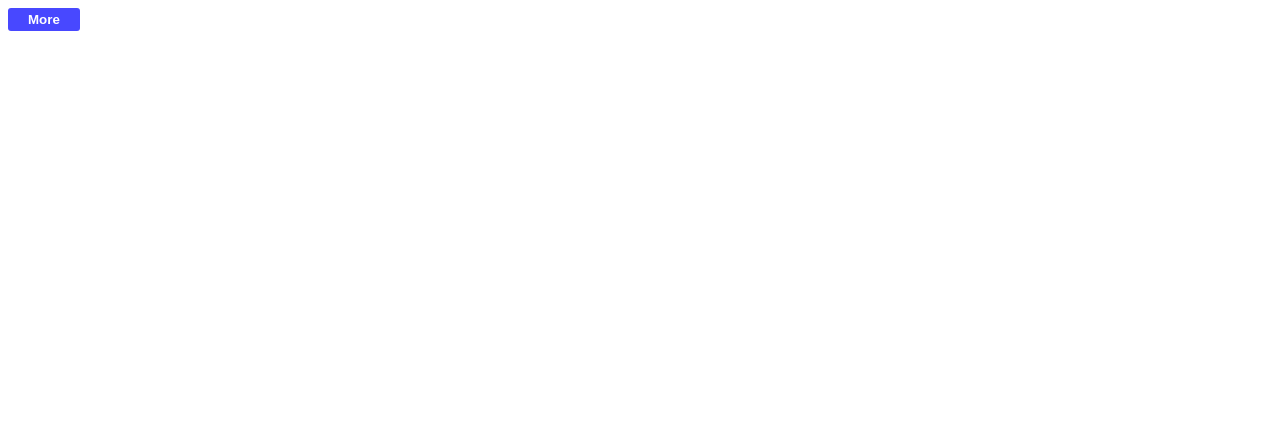
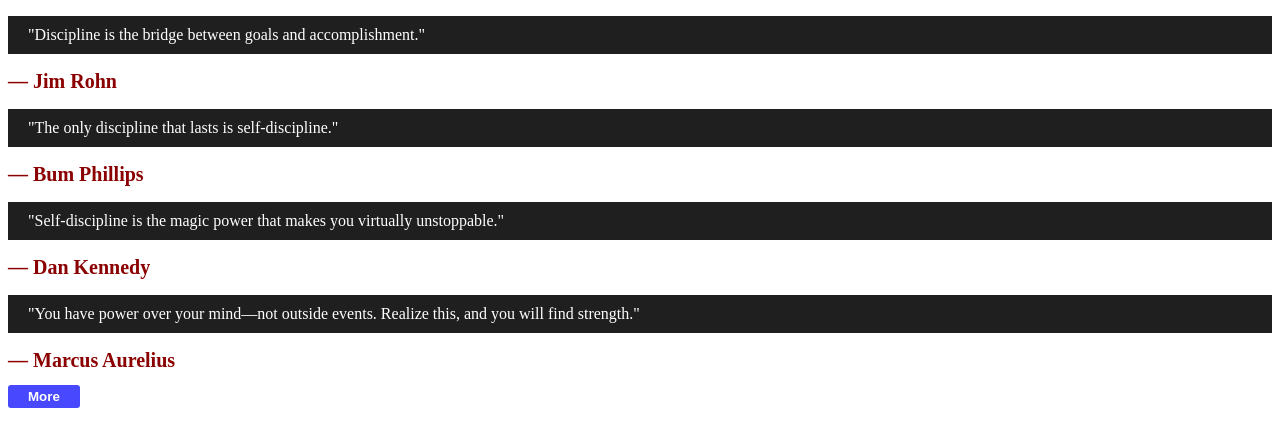
Before and after one commit to jalilzod/VUE.js, a Vue app in the folder 00VueBasic/myVuePack/: page / in a window 1280 px wide. Shown: the top 446 px of the page. Built offline with nearby package versions, Linux system fonts and the light colour scheme.

Commit message:
completed loops

```diff
--- a/00VueBasic/myVuePack/src/components/01Events/o1Event.vue
+++ b/00VueBasic/myVuePack/src/components/01Events/o1Event.vue
@@ -38,4 +38,16 @@ function decrement() {
 .btn:active {
   background-color: darkgray;
 }
+
+.head-text{
+  font-size: 20px;
+  color: darkred;
+}
+
+.parag-text{
+  background-color: rgb(32, 31, 31);
+  color: white;
+  padding: 10px 20px;
+}
+
 </style>
--- a/00VueBasic/myVuePack/src/components/05Loops/LoopVue.vue
+++ b/00VueBasic/myVuePack/src/components/05Loops/LoopVue.vue
@@ -2,14 +2,39 @@
 <script setup>
 import { ref } from 'vue'
 
-const age = ref(26);
-const isStudent = ref(false);
-const show = ref(true);
+let quotes = ref([
+  {
+    quote:`"Discipline is the bridge between goals and accomplishment."`,
+    person:` — Jim Rohn`
+  },
+  {
+    quote:`"The only discipline that lasts is self-discipline."`,
+    person:` — Bum Phillips`
+  },
+  {
+    quote:`"Self-discipline is the magic power that makes you virtually unstoppable." `,
+    person:` — Dan Kennedy`
+  },
+  {
+    quote:`"You have power over your mind—not outside events. Realize this, and you will find strength."  `,
+    person:` — Marcus Aurelius`
+  }
+
+]);
 
 </script>
 
 
 <template>
-  <h1 v-if="isStudent&&age>=18&&age<25">Dont rush!!</h1>
+
+  <div v-for="(quote,index) of quotes" :key="index">
+    <p class="parag-text">{{ quote.quote }}</p>
+      <h1 class="head-text">{{ quote.person }}</h1>
+  </div>
   <button class="btn incrBtn" @click="show = !show">More</button>
 </template>
+
+
+<style>
+
+</style>
```
